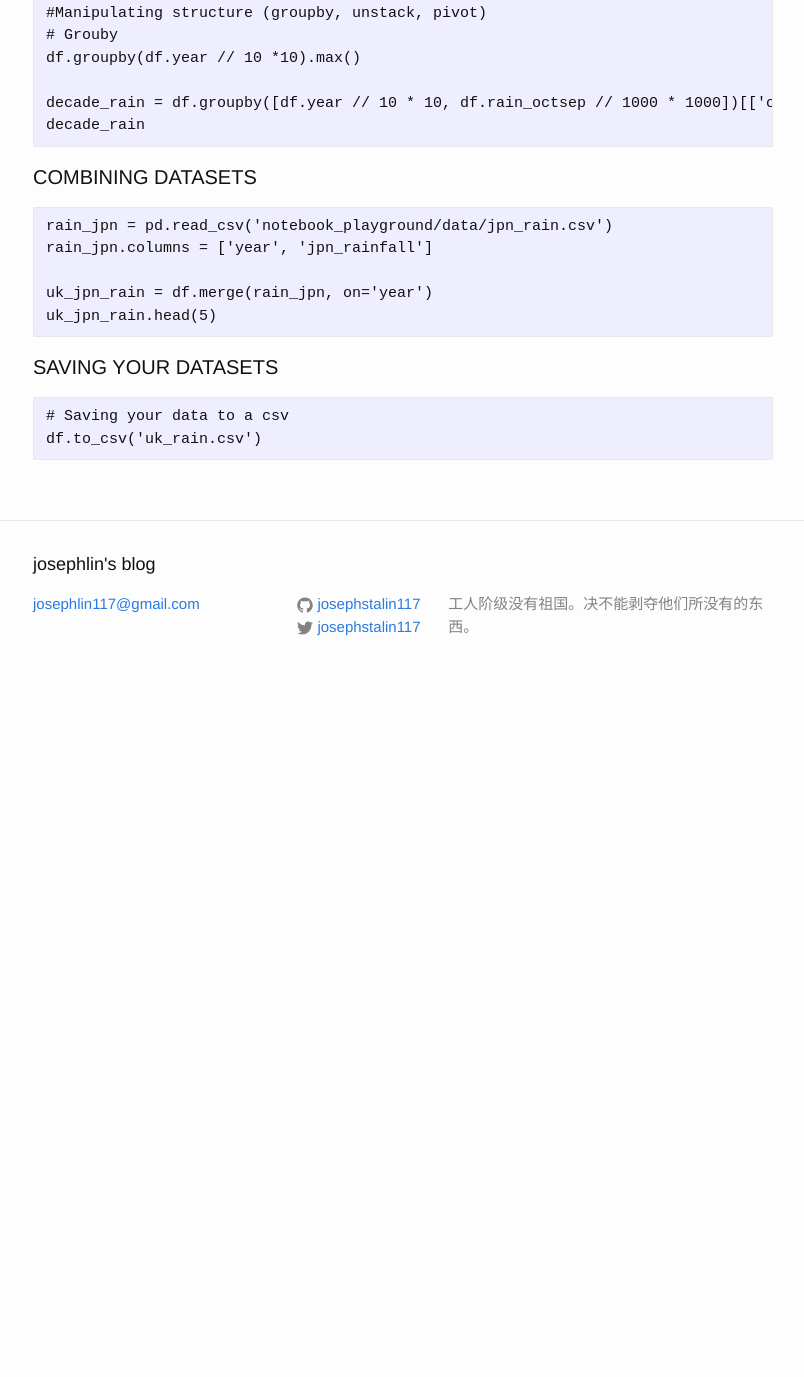
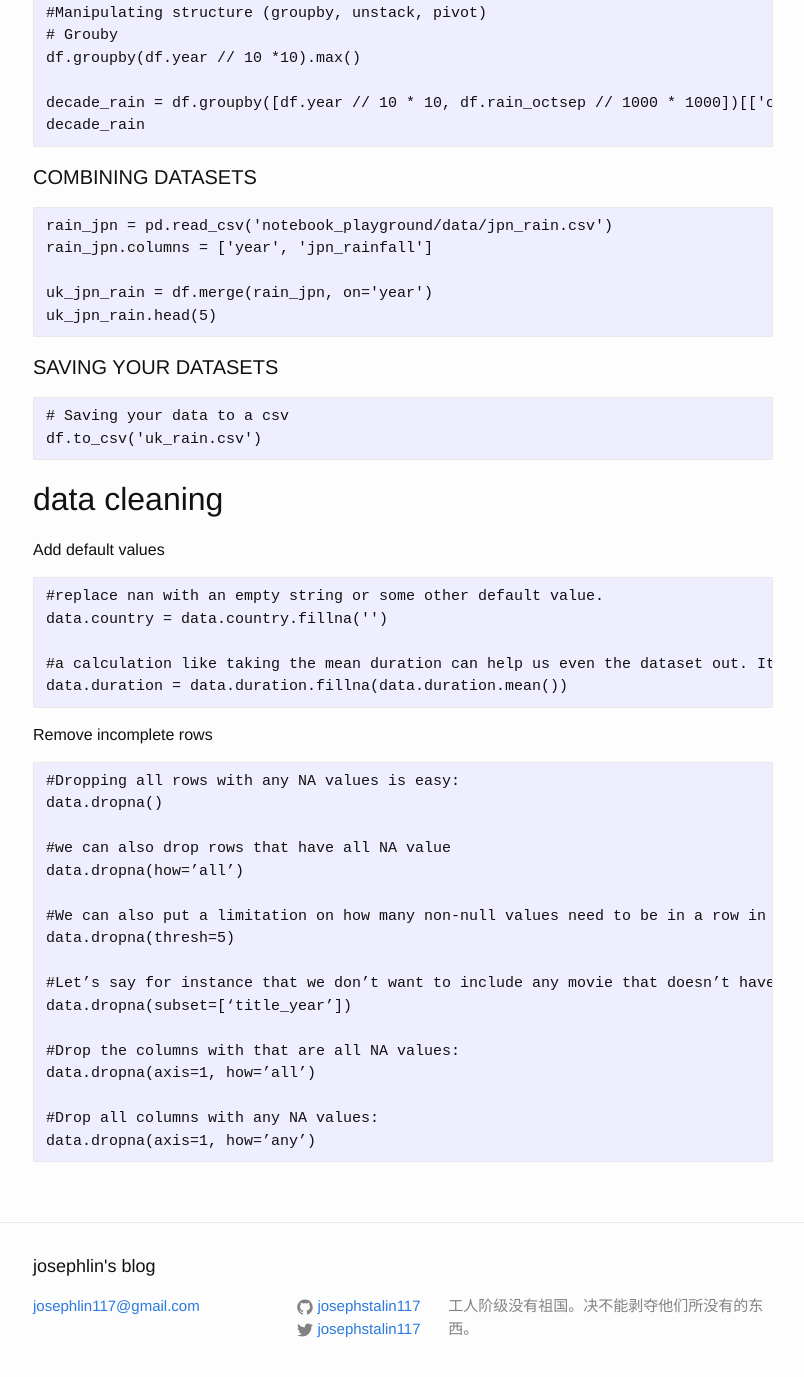
Before and after one commit to josephstalin117/josephstalin117.github.io, a Jekyll site: the page built from _posts/2018-3-13-pandas.markdown, in a window 1280 px wide and 1400 px high, scrolled down 2026 px. Shown: the top 1377 px of the window, without its empty margins (237-1041 px from the left). Built offline with Jekyll 4.4.1, drawn with Linux system fonts in a browser that asks for light colours; before the commit the page ends 2724 px from its top, so only the background shows below that.

Commit message:
edit pandas article

````diff
--- a/_posts/2018-3-13-pandas.markdown
+++ b/_posts/2018-3-13-pandas.markdown
@@ -115,3 +115,34 @@ uk_jpn_rain.head(5)
 # Saving your data to a csv
 df.to_csv('uk_rain.csv')
 ```
+
+## data cleaning
+
+Add default values
+```
+#replace nan with an empty string or some other default value.
+data.country = data.country.fillna('')
+
+#a calculation like taking the mean duration can help us even the dataset out. It’s not a great measure, but it’s an estimate of what the duration could be based on the other data.
+data.duration = data.duration.fillna(data.duration.mean())
+```
+Remove incomplete rows
+```
+#Dropping all rows with any NA values is easy:
+data.dropna()
+
+#we can also drop rows that have all NA value
+data.dropna(how=’all’)
+
+#We can also put a limitation on how many non-null values need to be in a row in order to keep it (in this example, the data needs to have at least 5 non-null values):
+data.dropna(thresh=5)
+
+#Let’s say for instance that we don’t want to include any movie that doesn’t have information on when the movie came out:
+data.dropna(subset=[‘title_year’])
+
+#Drop the columns with that are all NA values:
+data.dropna(axis=1, how=’all’)
+
+#Drop all columns with any NA values:
+data.dropna(axis=1, how=’any’)
+```
````
